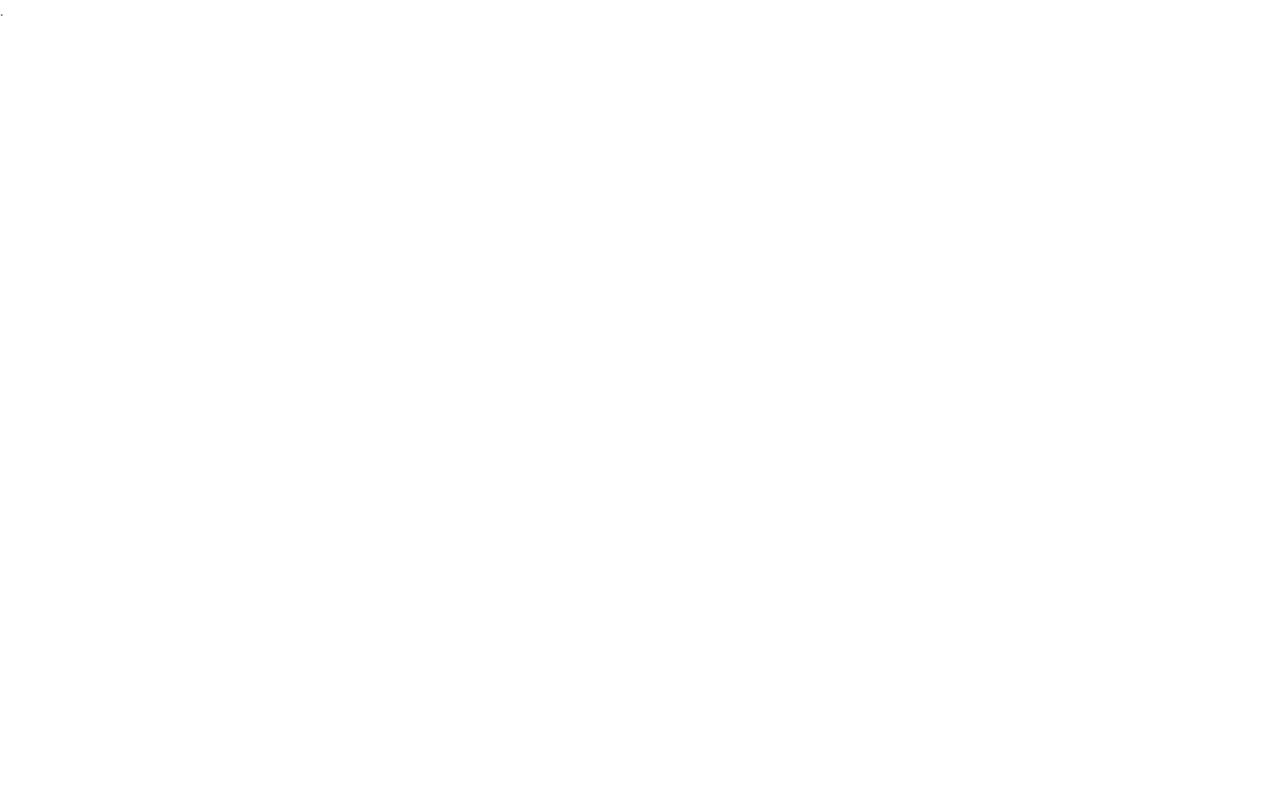
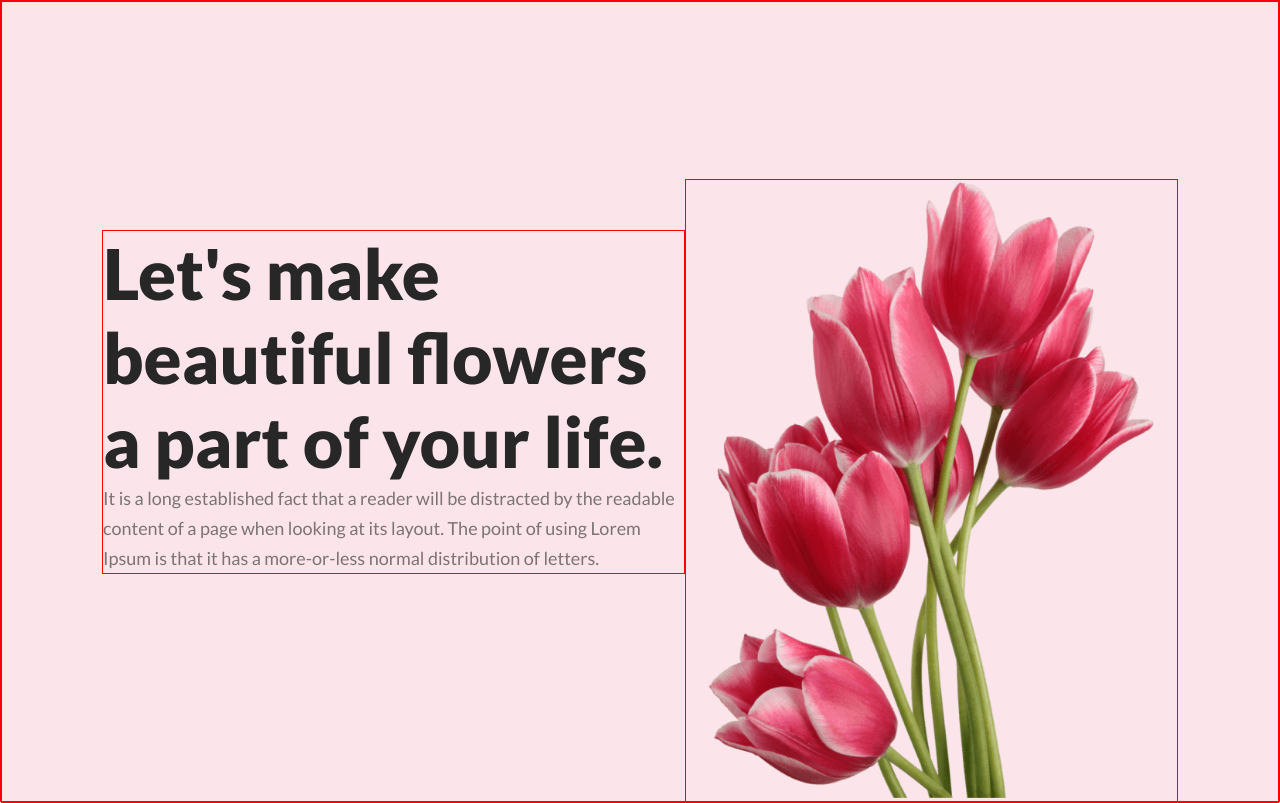
Before and after one commit to brcshakil1/flower-shop-assignment, a plain HTML site: page index.html in a window 1280 px wide. Drawn offline with Linux system fonts and the light colour scheme.

Commit message:
started to working on header

```diff
--- a/index.html
+++ b/index.html
@@ -10,8 +10,16 @@
     <link rel="stylesheet" href="./styles/style.css">
 </head>
 <body>
-    <header>
-        .
+    <header class="header">
+        <div class="banner-container section-padding">
+            <div class="banner-content">
+                <h1 class="main-heading">Let's make beautiful flowers a part of your life.</h1>
+                <p class="section-description">It is a long established fact that a reader will be distracted by the readable content of a page when looking at its layout. The point of using Lorem Ipsum is that it has a more-or-less normal distribution of letters.</p>
+            </div>
+            <div class="banner-image">
+                <img src="./Flower Asset/pngwing 10.png" alt="Pink Lily">
+            </div>
+        </div>
     </header>
     <main>
 
--- a/styles/style.css
+++ b/styles/style.css
@@ -14,12 +14,11 @@ body {
 
 /* common styles start */
 .section-padding {
-    padding: 130px;
+    padding: 0 100px;
 }
 
 .section-title {
     color: #272727;
-    text-align: center;
     font-family: Lato;
     font-size: 40px;
     font-weight: 800;
@@ -27,7 +26,6 @@ body {
 
 .section-description {
     color: rgba(39, 39, 39, 0.60);
-    text-align: center;
     font-family: Lato;
     font-size: 18px;
     line-height: 30px;
@@ -48,3 +46,42 @@ body {
     font-weight: 700;
 }
 /* common styles end */
+
+/* header section start*/
+.header {
+    height: 100vh;
+    background: rgb(229, 84, 115, 0.15);
+    border: 1px solid red;
+}
+
+/* banner styles start*/
+
+.banner-container {
+    display: flex;
+    justify-content: space-between;
+    align-items: flex-end;
+    height: 100%;
+    border: 1px solid red;
+}
+
+.banner-content {
+    border: 1px solid red;
+    align-self: center;
+
+    width: 55%;
+}
+
+.main-heading {
+    color: #272727;
+    font-size: 70px;
+    font-weight: 800;
+}
+
+.banner-image {
+    width: 500px;
+    border: 1px solid red;
+}
+
+.banner-image img{
+    width: 100%;
+}
```
